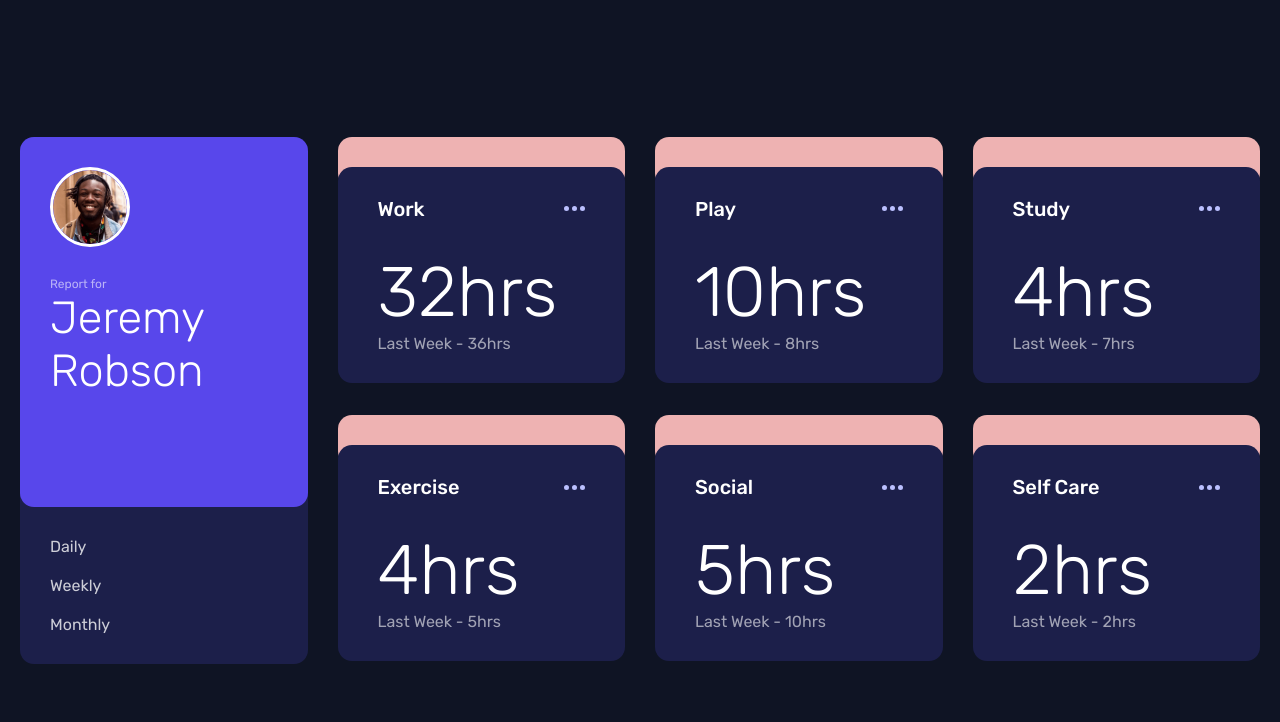
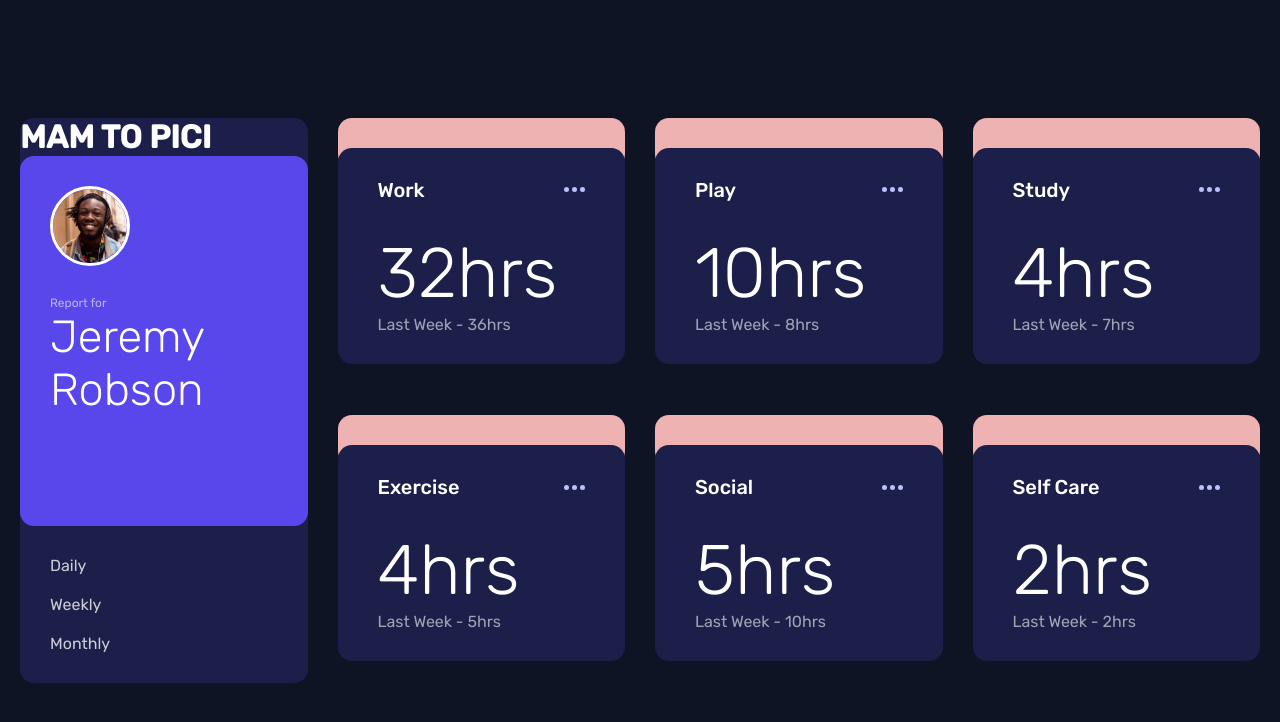
Before and after one commit to tomas938/Time-tracking-dashborad, a plain HTML site: page index.html in a window 1280 px wide. Drawn offline with Linux system fonts and the light colour scheme.

Commit message:
add another branch

```diff
--- a/index.html
+++ b/index.html
@@ -16,6 +16,7 @@
 	<body>
 		<main class="container">
 			<div class="person">
+				<h1>MAM TO PICI</h1>
 				<div class="top">
 					<img src="./images/image-jeremy.png" alt="geremy image" />
 					<div class="description">
```
